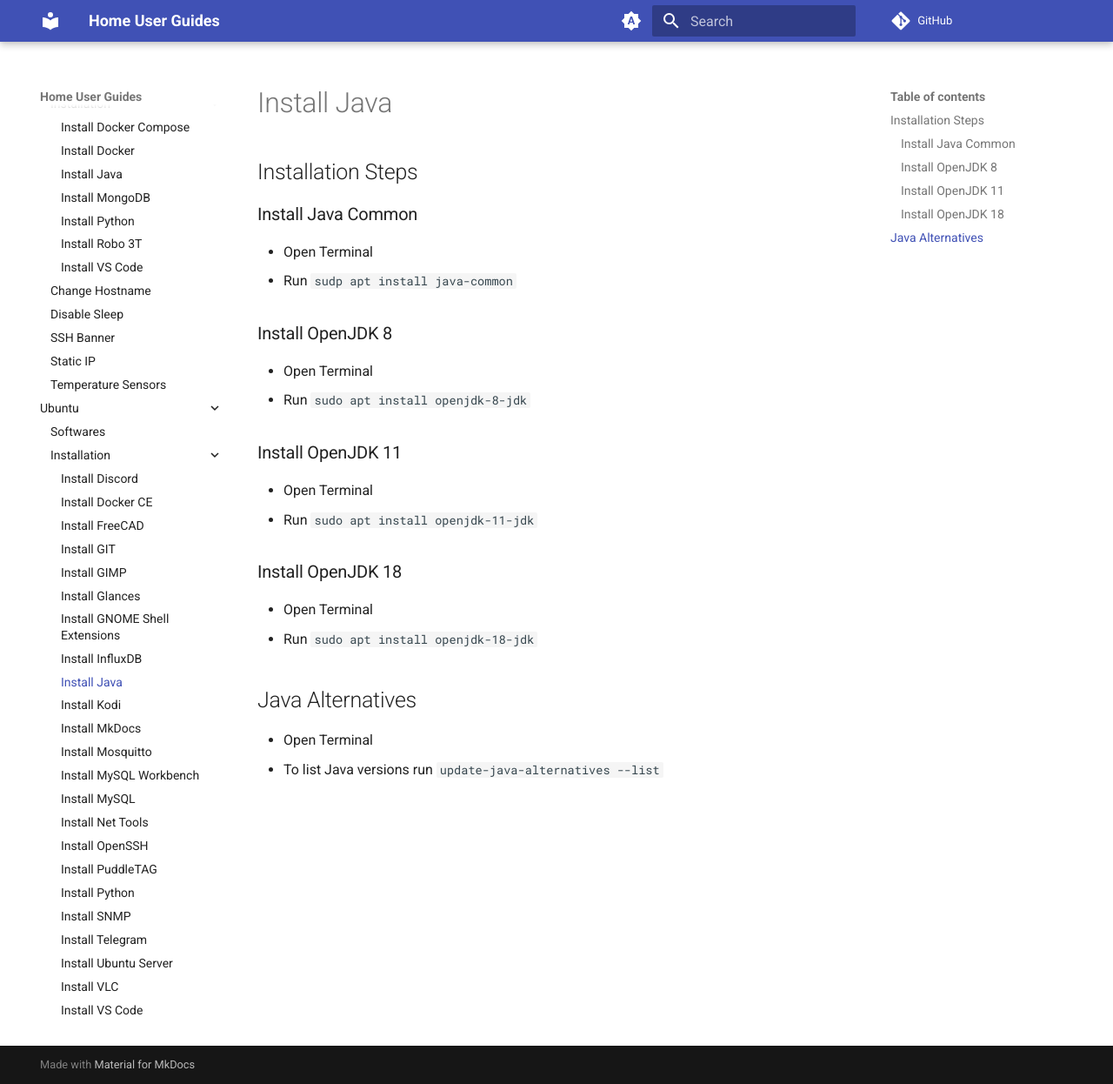
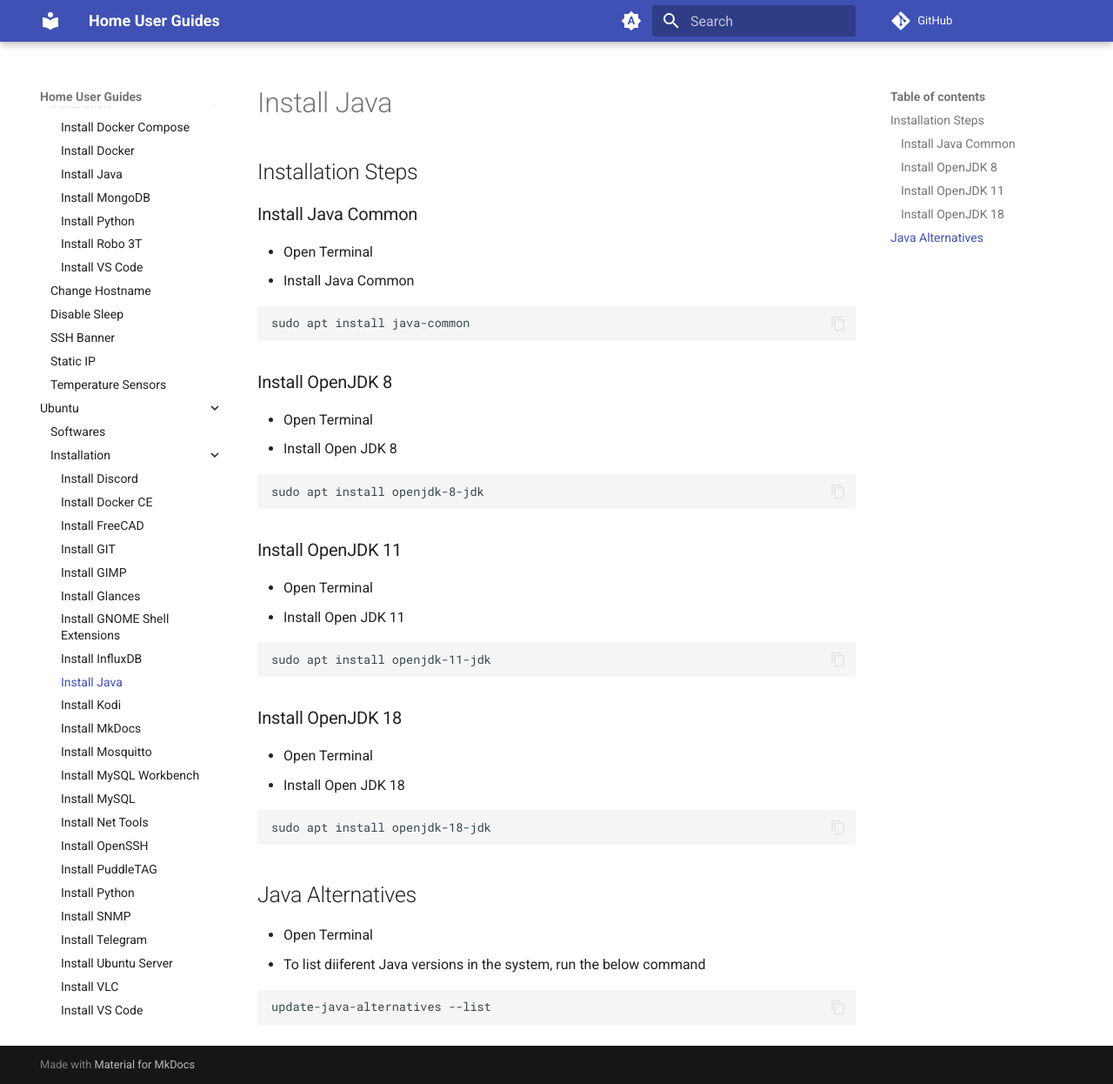
Before and after one commit to sreeramachandramurthy/home-user-guides, an MkDocs documentation site: the page built from docs/ubuntu/installation/install-java.md, in a window 1280 px wide and 1246 px high. Shown: the whole window at 87% size. Built offline with MkDocs 1.6.1 and Material for MkDocs 9.7.7, drawn with Linux system fonts in a browser that asks for light colours; comment, search, counter and statistics services are not loaded.

Commit message:
Format Java

````diff
--- a/docs/ubuntu/installation/install-java.md
+++ b/docs/ubuntu/installation/install-java.md
@@ -5,24 +5,44 @@
 ### Install Java Common
 
 * Open Terminal
-* Run `sudp apt install java-common`
+* Install Java Common
+
+```bash
+sudo apt install java-common
+```
 
 ### Install OpenJDK 8
 
 * Open Terminal
-* Run `sudo apt install openjdk-8-jdk`
+* Install Open JDK 8
+
+```bash
+sudo apt install openjdk-8-jdk
+```
 
 ### Install OpenJDK 11
 
 * Open Terminal
-* Run `sudo apt install openjdk-11-jdk`
+* Install Open JDK 11
+
+```bash
+sudo apt install openjdk-11-jdk
+```
 
 ### Install OpenJDK 18
 
 * Open Terminal
-* Run `sudo apt install openjdk-18-jdk`
+* Install Open JDK 18
+
+```bash
+sudo apt install openjdk-18-jdk
+```
 
 ## Java Alternatives
 
 * Open Terminal
-* To list Java versions run `update-java-alternatives --list`
+* To list diiferent Java versions in the system, run the below command
+
+```bash
+update-java-alternatives --list
+```
````
